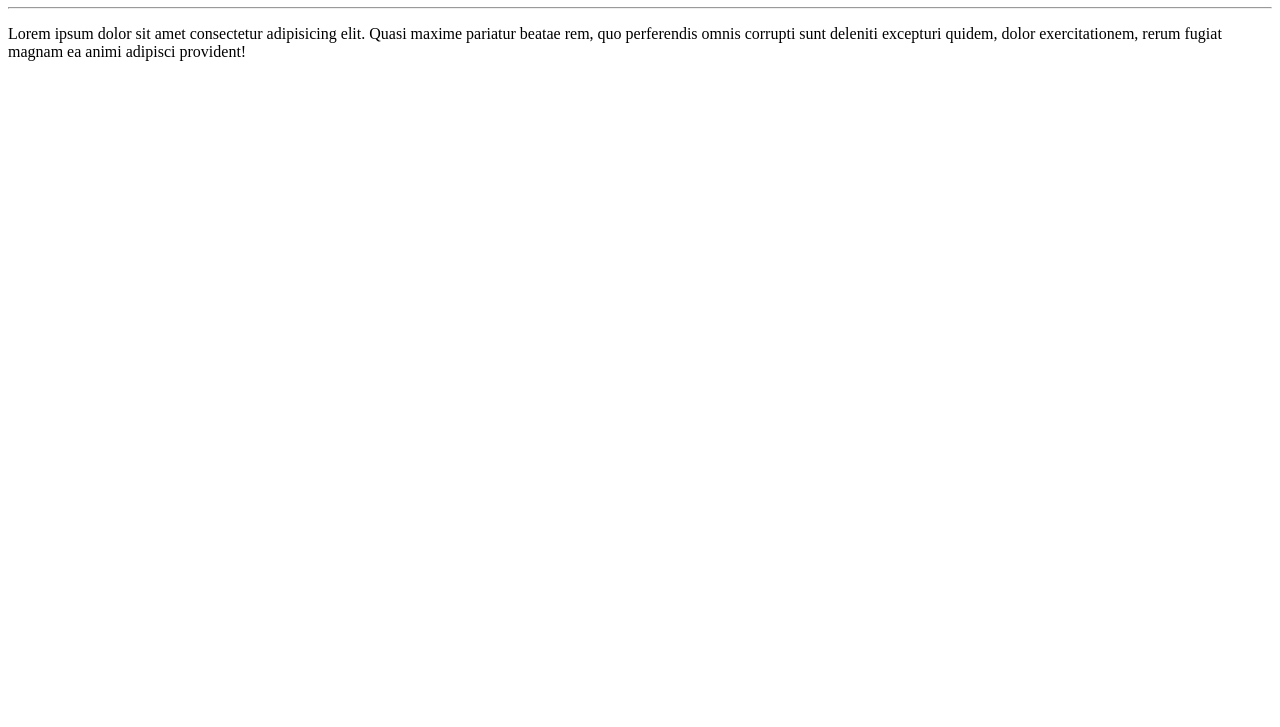
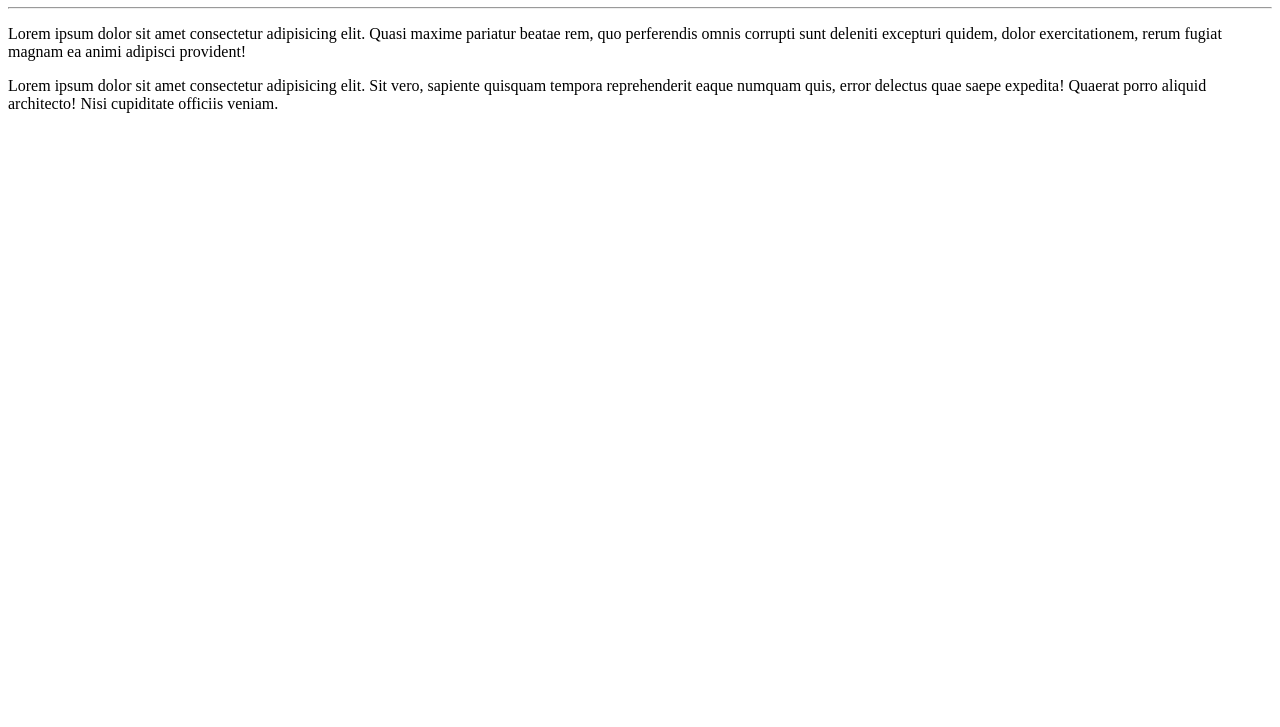
Before and after one commit to RyanRafaelA/Ola-Mundo, a plain HTML site: page site-exemplo/index.html in a window 1280 px wide. Shown: the part 73-800 px from the top of the page. Drawn offline with Linux system fonts and the light colour scheme.

Commit message:
Adicionei um parágrafo

```diff
--- a/site-exemplo/index.html
+++ b/site-exemplo/index.html
@@ -10,6 +10,7 @@
     <h1>Olá, Mundo!</h1>
     <hr>
     <p>Lorem ipsum dolor sit amet consectetur adipisicing elit. Quasi maxime pariatur beatae rem, quo perferendis omnis corrupti sunt deleniti excepturi quidem, dolor exercitationem, rerum fugiat magnam ea animi adipisci provident!</p>
+    <p>Lorem ipsum dolor sit amet consectetur adipisicing elit. Sit vero, sapiente quisquam tempora reprehenderit eaque numquam quis, error delectus quae saepe expedita! Quaerat porro aliquid architecto! Nisi cupiditate officiis veniam.</p>
 
 </body>
 </html>
```
